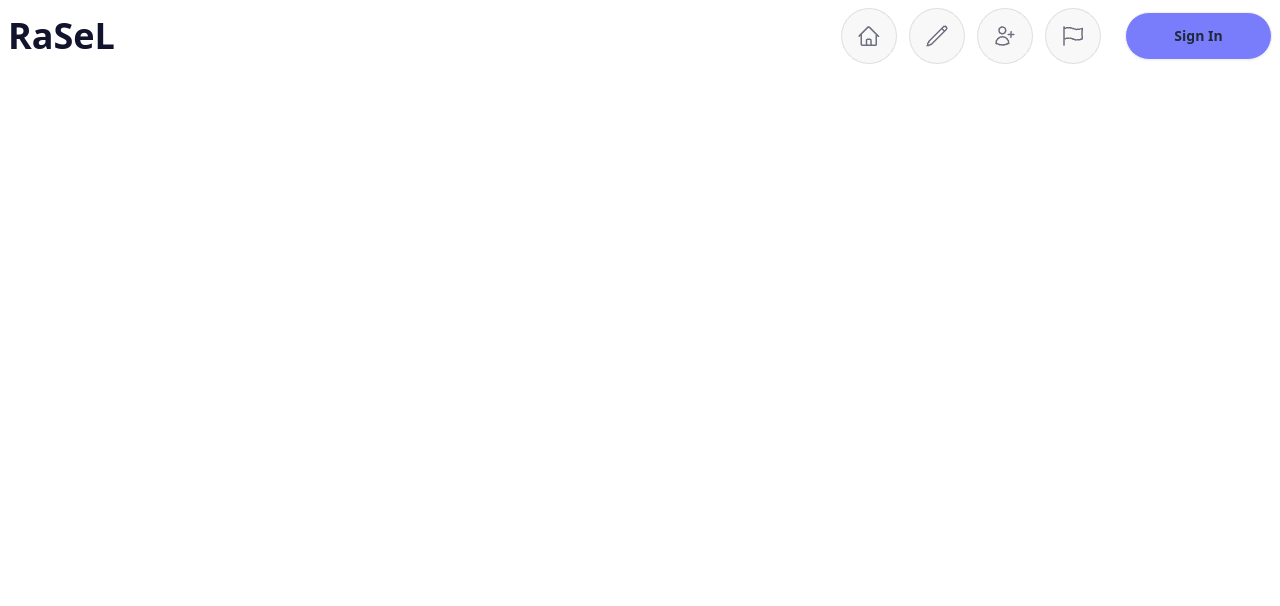
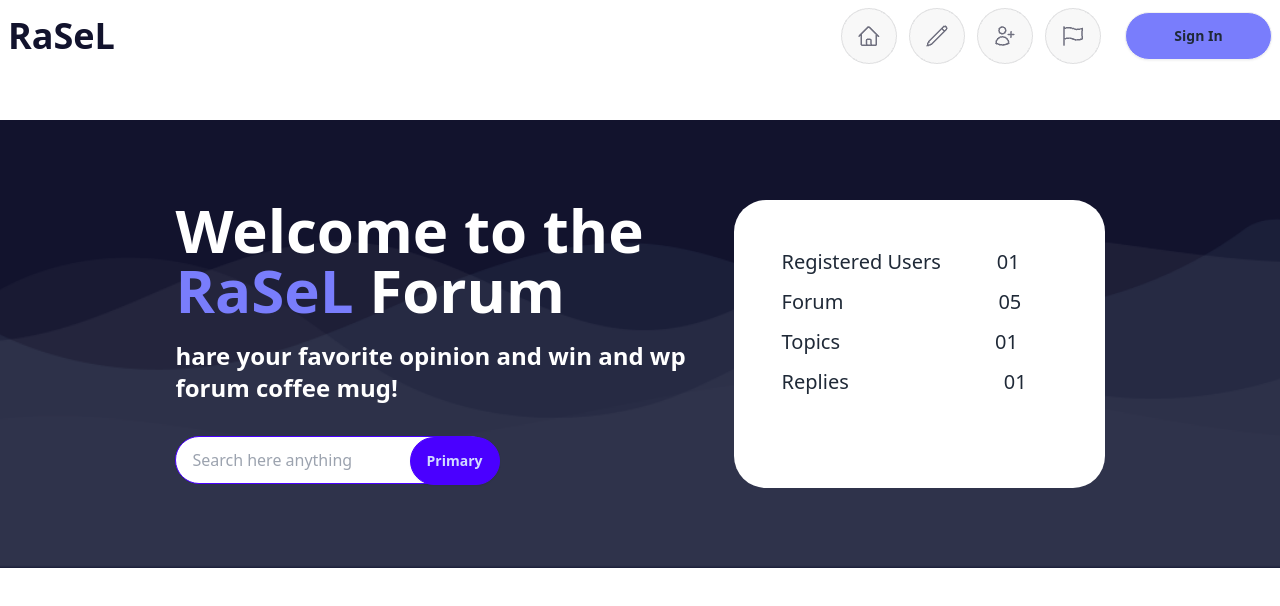
Before and after one commit to rasel754/assignment6, a plain HTML site: page index.html in a window 1280 px wide. Drawn offline with nearby package versions, Linux system fonts and the light colour scheme.

Commit message:
complite banner section

```diff
--- a/index.html
+++ b/index.html
@@ -16,13 +16,7 @@
                   <div class="dropdown">
                     <div tabindex="0" role="button" class="btn btn-ghost lg:hidden">
                       <svg xmlns="http://www.w3.org/2000/svg" class="h-5 w-5" fill="none" viewBox="0 0 24 24" stroke="currentColor"><path stroke-linecap="round" stroke-linejoin="round" stroke-width="2" d="M4 6h16M4 12h8m-8 6h16" /></svg>
-                      <div class="flex gap-3 mr-6">
-                        <img title="Home" src="images/frame2.png" alt="">
-                        <img title="edit" src="images/frame3.png" alt="">
-                        <img title="add" src="images/frame4.png" alt="">
-                        <img title="hang-flag" src="images/frame5.png" alt="">
 
-                    </div>
                     </div>
 
 
@@ -36,9 +30,9 @@
                 <div class="navbar-end">
                     <div class="flex gap-3 mr-6">
                         <img title="Home" src="images/frame2.png" alt="">
-                        <img src="images/frame3.png" alt="">
-                        <img src="images/frame4.png" alt="">
-                        <img src="images/frame5.png" alt="">
+                        <img title="edit" src="images/frame3.png" alt="">
+                        <img title="add" src="images/frame4.png" alt="">
+                        <img title="hang-flag" src="images/frame5.png" alt="">
 
                     </div>
                   <div>
@@ -46,6 +40,38 @@
                   </div>
                 </div>
               </div>
+               <!-- banner section start here  -->
+            <div class="bg-[url(./images/bgbanner.png)] bg-cover bg-center bg-no-repeat w-full bg-[#12132D] h-full mt-12">
+                        <div class="lg:flex justify-center gap-12 p-20">
+                            <div class="">
+                                <h1 class="text-6xl text-white font-black">Welcome to the <br> <span class="text-[#797DFC]">RaSeL</span> Forum</h1>
+                                <p class="text-2xl font-semibold text-white mt-5">hare your favorite opinion and win and wp <br> forum coffee mug!</p>
+                                <div >
+                                    <input type="text" placeholder="Search here anything" class="input input-bordered input-primary w-full max-w-xs  rounded-full mt-8  " />
+                                    <button class="btn btn-primary rounded-full lg:-ml-[90px]">Primary</button>
+                                </div>
+                            </div>
+                            <div class="bg-[#FFFFFF] h-[288px] w-[371px] rounded-[32px] ">
+                                <div class="flex  ml-12 gap-[56px] text-xl font-medium pt-12">
+                                    <p>Registered Users</p>
+                                    <p>01</p>
+                                </div>
+                                <div class="flex  ml-12 gap-[155px] text-xl font-medium pt-3">
+                                    <p>Forum</p>
+                                    <p>05</p>
+                                </div>
+                                <div class="flex  ml-12 gap-[155px] text-xl font-medium pt-3">
+                                    <p>Topics</p>
+                                    <p>01</p>
+                                </div>
+                                <div class="flex ml-12 gap-[155px] text-xl font-medium pt-3">
+                                    <p>Replies</p>
+                                    <p>01</p>
+                                </div>
+
+                            </div>
+                        </div>
+               </div>
     </header>
     <main>
 
```
